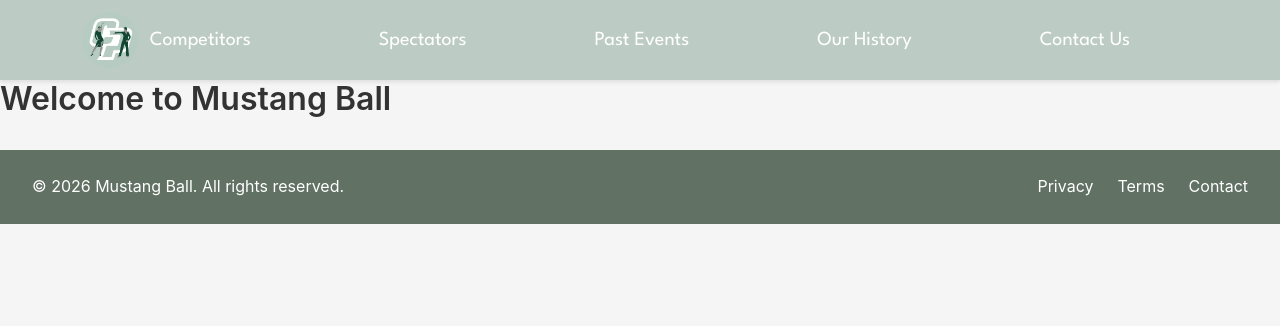
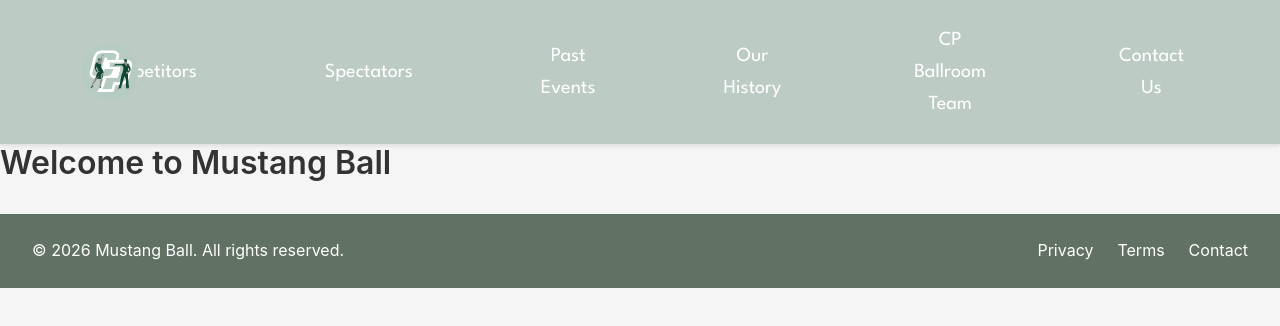
Before and after one commit to smuido/mustang-ball-website, a React (Vite) app: page / in a window 1280 px wide. Shown: the top 326 px of the page. Built offline with nearby package versions, Linux system fonts and the light colour scheme.

Commit message:
new pages

```diff
--- a/src/components/NavBar.jsx
+++ b/src/components/NavBar.jsx
@@ -15,6 +15,7 @@ export default function NavBar() {
                     <li><Link to="/spectators">Spectators</Link></li>
                     <li><Link to="/past-events">Past Events</Link></li>
                     <li><Link to="/our-history">Our History</Link></li>
+                    <li><a href="https://cpdancesport.wixsite.com/cpballroom" target="_blank" rel="noopener">CP Ballroom Team</a></li>
                     <li><Link to="/contact">Contact Us</Link></li>
                 </ul>
             </div>
```
Also changed, not shown: src/pages/competitors.jsx (added), src/pages/contact.jsx (added), src/pages/home.jsx (added), src/pages/our-history.jsx (added), src/pages/past-events.jsx (added), src/pages/spectators.jsx (added).
